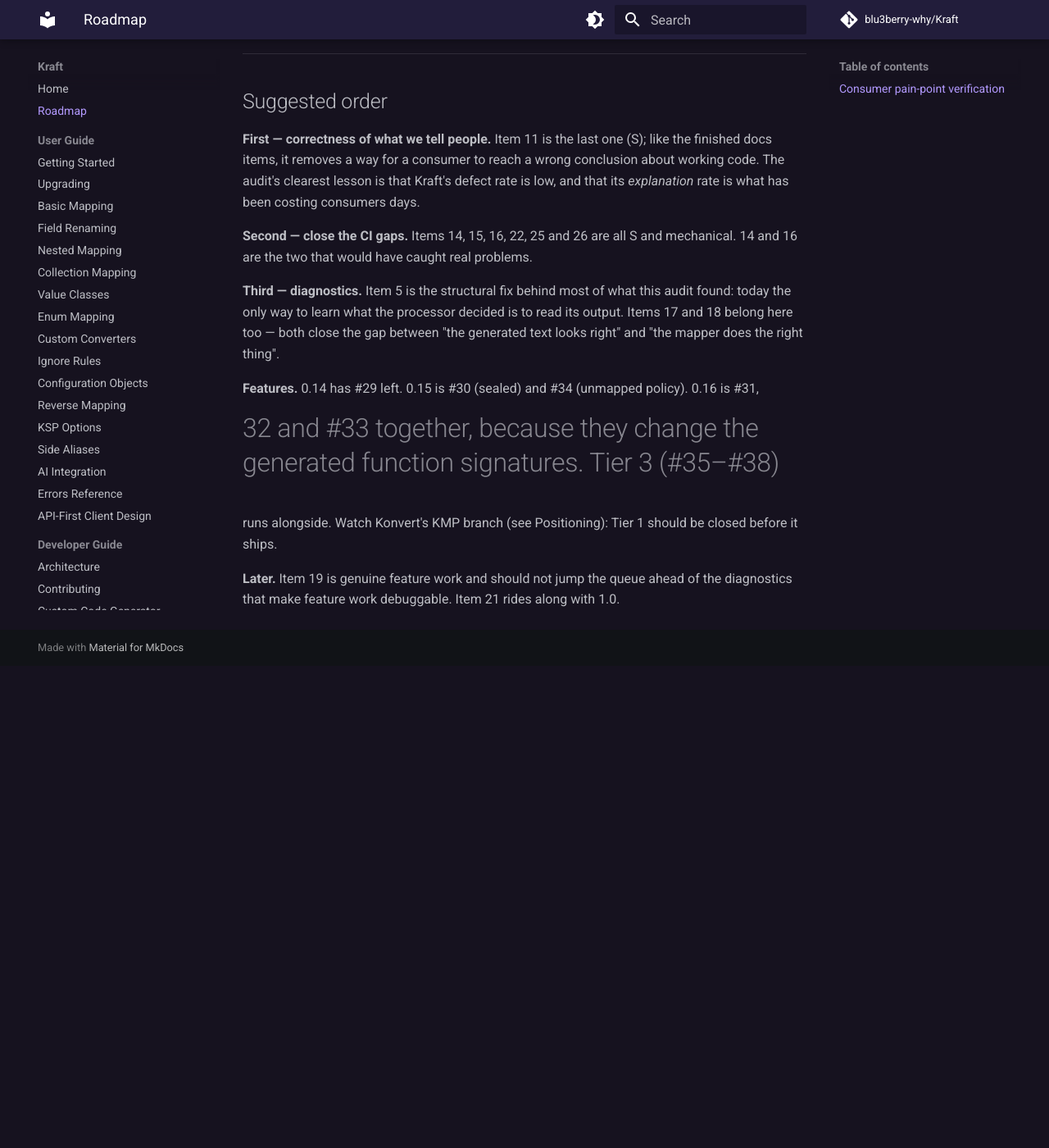
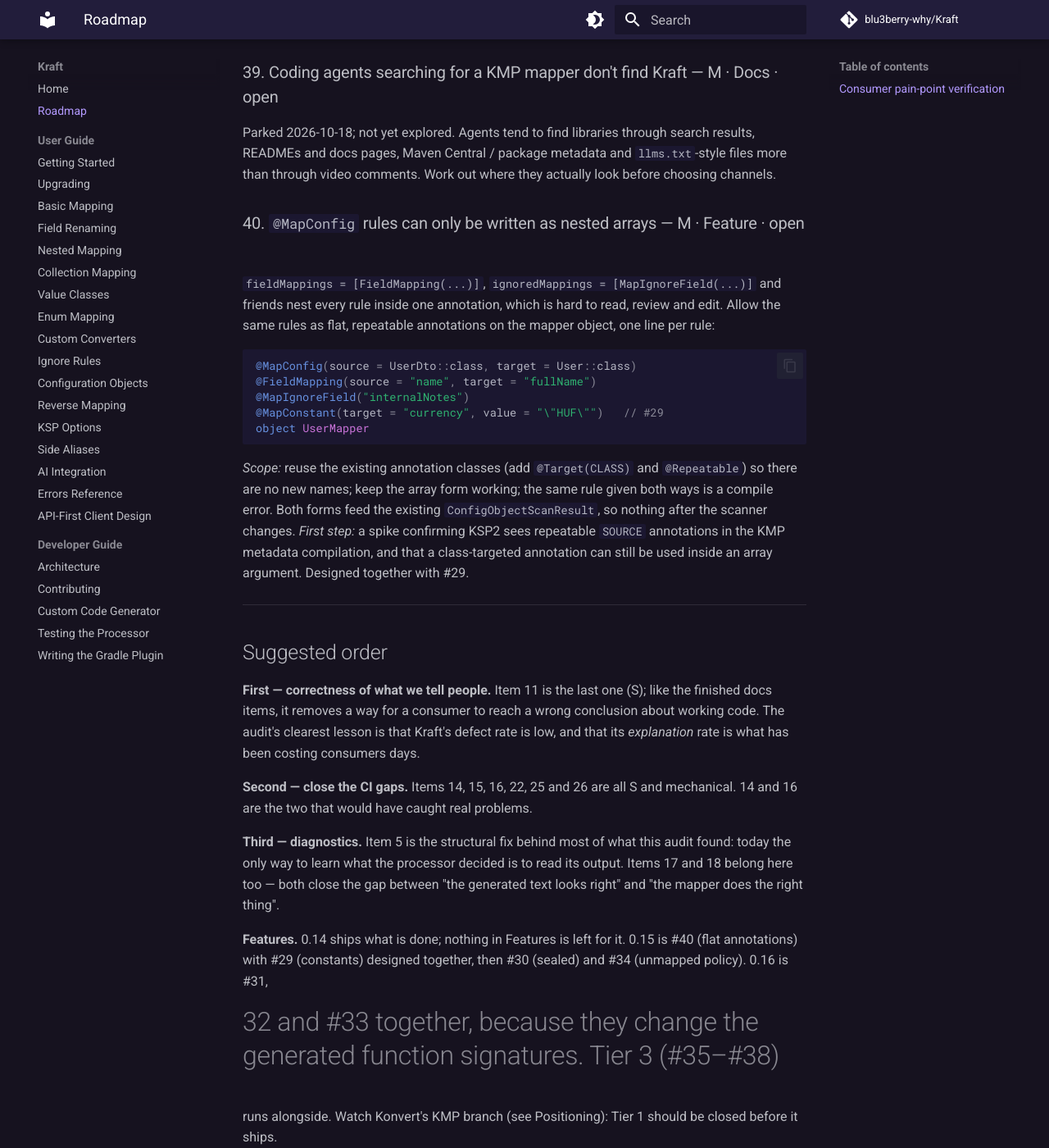
Before and after one commit to blu3berry-why/Kraft, an MkDocs documentation site: the page built from docs/ROADMAP.md, in a window 1280 px wide and 1400 px high, scrolled down 12055 px. Shown: the whole window at 82% size. Built offline with MkDocs 1.6.1 and Material for MkDocs 9.7.7, drawn with Linux system fonts in a browser that asks for light colours; comment, search, counter and statistics services are not loaded; before the commit the page ends 12867 px from its top, so only the background shows below that; some of the changed text lies outside the part shown.

Commit message:
docs: roadmap #40 flat MapConfig annotations, #29 to 0.15, Re-Claw evidence on #19
Co-Authored-By: Claude Opus 5.5 <noreply@anthropic.com>
Claude-Session: https://claude.ai/code/session_01XbUd9FfvctmyK9gjR4R1tE

````diff
--- a/docs/ROADMAP.md
+++ b/docs/ROADMAP.md
@@ -296,6 +296,11 @@ any code.
 module with kotlinx-datetime `Instant` ↔ `String`/`Long`, `Uuid` ↔ `String`, and numeric
 widening. It saves writing the same five `@KraftConverter`s in every project.
 
+*Evidence (Re-Claw, 2026-10-18):* `Long → Int` is declared in 4 modules and `Int → Long` in 2,
+all with identical bodies, even though `core/data/SharedKraftConverters.kt` already declares
+`Long → Int`. First find out whether that's the missing built-ins or a cross-module discovery
+gap (the feature modules may not see the shared copy); the answer may change this item's priority.
+
 ### 20. `Map<K, V>` and arrays are unsupported — L · Nice-to-have · done in 0.14 (#120)
 
 Shipped by the `map-and-collection-mapping` OpenSpec change (PR #120): `Map`/`MutableMap`,
@@ -386,7 +391,7 @@ Sizes for #29–#38 are first estimates.
 **Tier 1: parity gaps (target 0.14).** Removes the "falls back to hand-written" moments. Already
 covered elsewhere: Map and other collections (#20, done), "use the target default when the source
 is missing" (#27, done). The built-in converter module (#19) is deferred: it needs an RFC
-first (see Suggested order, "Later").
+first (see Suggested order, "Later"). #29 moves to 0.15 to be designed with #40.
 
 ### 28. Value classes are not wrapped or unwrapped automatically — M · Feature · done in 0.14 (#114)
 
@@ -399,6 +404,9 @@ Today a constant (`isActive = true`, `currency = "HUF"`) needs a whole-source `@
 `PropertyMappingStrategy.Constant` already exists and generates `name = <expr>`; since #122 it
 also carries the KRAFT-W009 null fill. What's missing is the annotation (`@MapConstant` or an
 expression form) and the rule that produces it.
+
+Moved to 0.15 so it is designed together with #40: with flat annotations, `@MapConstant` is a
+class-level annotation on the mapper object rather than a fourth array in `@MapConfig`.
 
 *When it ships:* add it to KRAFT-W009's fix list.
 
@@ -450,6 +458,27 @@ Parked 2026-10-18; not yet explored. Agents tend to find libraries through searc
 READMEs and docs pages, Maven Central / package metadata and `llms.txt`-style files more than
 through video comments. Work out where they actually look before choosing channels.
 
+### 40. `@MapConfig` rules can only be written as nested arrays — M · Feature · open
+
+`fieldMappings = [FieldMapping(...)]`, `ignoredMappings = [MapIgnoreField(...)]` and friends
+nest every rule inside one annotation, which is hard to read, review and edit. Allow the same
+rules as flat, repeatable annotations on the mapper object, one line per rule:
+
+```kotlin
+@MapConfig(source = UserDto::class, target = User::class)
+@FieldMapping(source = "name", target = "fullName")
+@MapIgnoreField("internalNotes")
+@MapConstant(target = "currency", value = "\"HUF\"")   // #29
+object UserMapper
+```
+
+*Scope:* reuse the existing annotation classes (add `@Target(CLASS)` and `@Repeatable`) so there
+are no new names; keep the array form working; the same rule given both ways is a compile error.
+Both forms feed the existing `ConfigObjectScanResult`, so nothing after the scanner changes.
+*First step:* a spike confirming KSP2 sees repeatable `SOURCE` annotations in the KMP metadata
+compilation, and that a class-targeted annotation can still be used inside an array argument.
+Designed together with #29.
+
 ---
 
 ## Suggested order
@@ -468,7 +497,8 @@ found: today the only way to learn what the processor decided is to read its out
 and 18 belong here too — both close the gap between "the generated text looks right" and "the
 mapper does the right thing".
 
-**Features.** 0.14 has #29 left. 0.15 is #30 (sealed) and #34 (unmapped policy). 0.16 is #31,
+**Features.** 0.14 ships what is done; nothing in Features is left for it. 0.15 is #40 (flat
+annotations) with #29 (constants) designed together, then #30 (sealed) and #34 (unmapped policy). 0.16 is #31,
 #32 and #33 together, because they change the generated function signatures. Tier 3 (#35–#38)
 runs alongside. Watch Konvert's KMP branch (see Positioning): Tier 1 should be closed before it
 ships.
````
